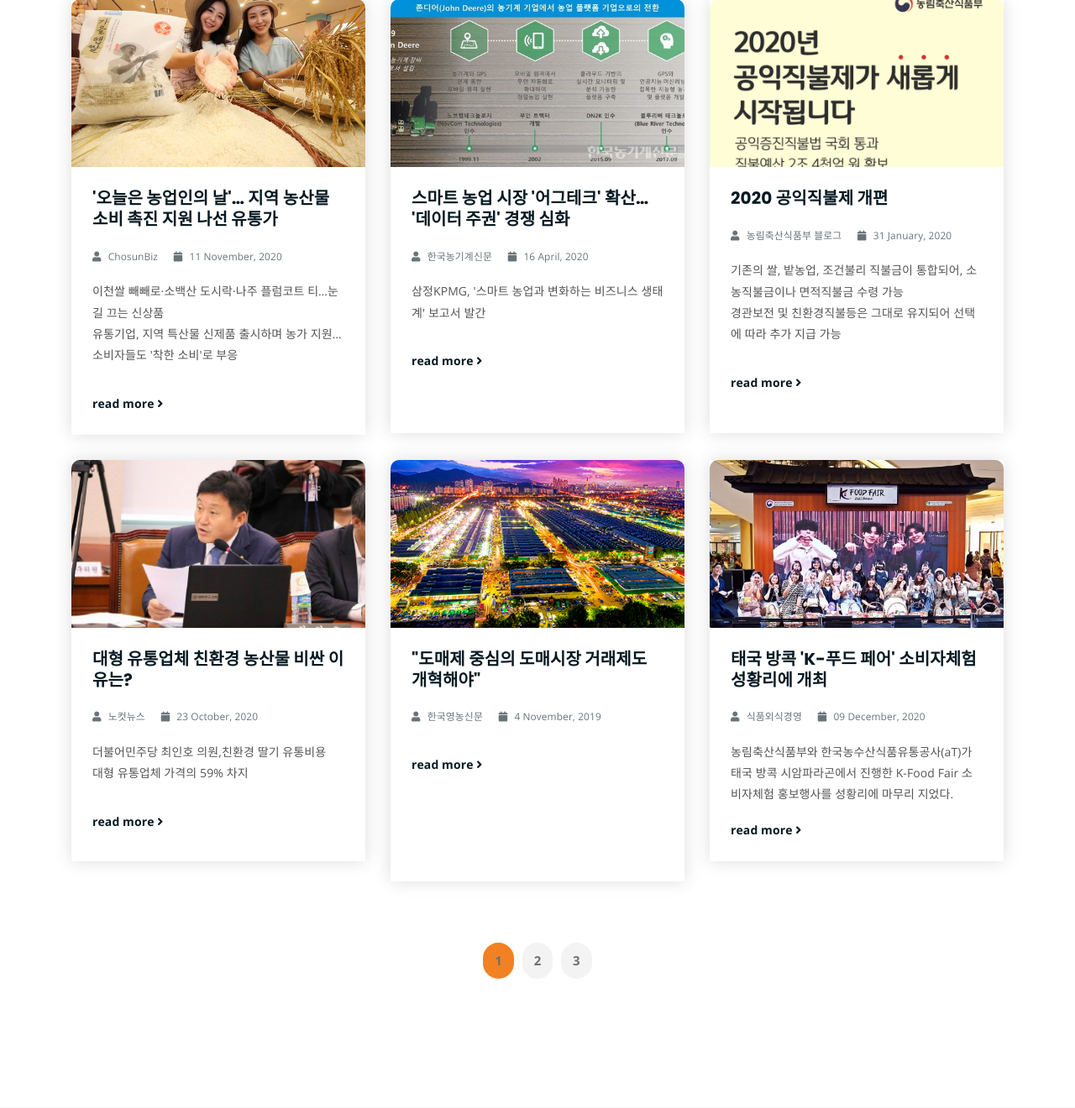
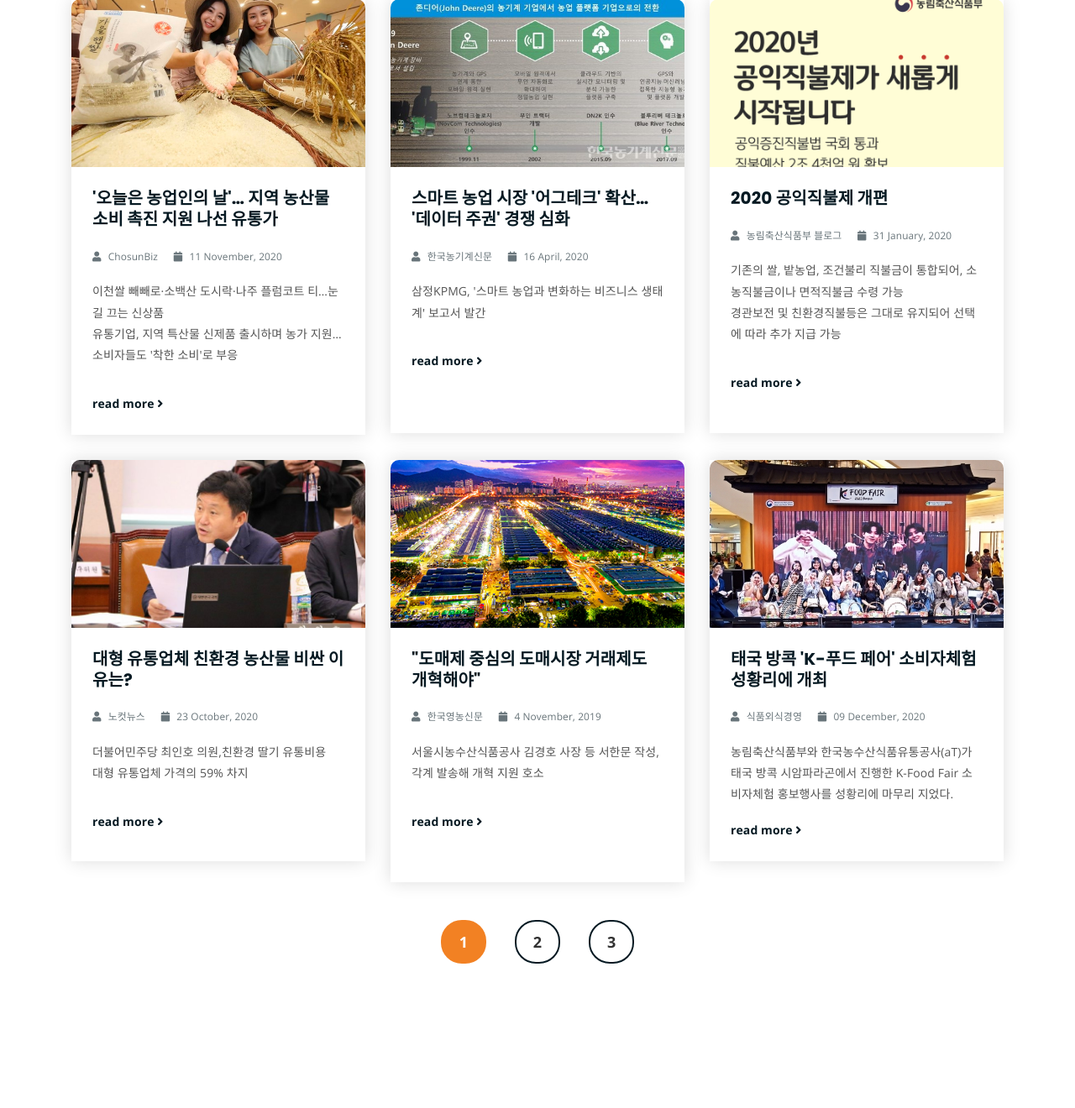
Before and after one commit to sc303030/finalExam02, a Django app: page /djangofinal/news/ in a window 1280 px wide. Shown: the part 602-1922 px from the top of the page at 84% size. Run offline with Django 3.2, Linux system fonts and the light colour scheme; some libraries are stand-ins or nearby versions.

Commit message:
"20.12.09 | mod"

```diff
--- a/djangofinal/finalApp/templates/finalApp/news.html
+++ b/djangofinal/finalApp/templates/finalApp/news.html
@@ -90,8 +90,8 @@
 								<span class="author"><i class="fas fa-user"></i> 한국영농신문</span>
 								<span class="date"><i class="fas fa-calendar"></i> 4 November, 2019</span>
 							</p>
-							<p class="excerpt"서울시농수산식품공사 김경호 사장 등 서한문 작성, 각계 발송해 개혁 지원 호소</p>
-							<a href="http://www.youngnong.co.kr/news/articleView.html?idxno=32339" class="read-more-btn" style="margin-bottom: 102px;" target="_blank">read more <i class="fas fa-angle-right"></i></a>
+							<p class="excerpt">서울시농수산식품공사 김경호 사장 등 서한문 작성, 각계 발송해 개혁 지원 호소</p>
+							<a href="http://www.youngnong.co.kr/news/articleView.html?idxno=32339" class="read-more-btn" style="margin-bottom: 35px;" target="_blank">read more <i class="fas fa-angle-right"></i></a>
 						</div>
 					</div>
 				</div>
@@ -115,11 +115,11 @@
 				<div class="container">
 					<div class="row">
 						<div class="col-lg-12 text-center">
-							<div class="pagination-wrap">
-								<ul id="pagebtn">
-									<li><a  class="active" id="page1">1</a></li>
-									<li><a  id="page2">2</a></li>
-									<li><a  id="page3">3</a></li>
+							<div class="product-filters" >
+								<ul>
+									<li class="active" id="page1">1</li>
+									<li  id="page2">2</li>
+									<li id="page3">3</li>
 								</ul>
 							</div>
 						</div>
@@ -133,10 +133,6 @@
 	<script>
 		$(document).ready(function() {
 			$('#page2').click(function () {
-				$('#pagebtn').empty()
-				$('#pagebtn').html('<li><a  id="page1">' + '1' + '</a></li>'+
-									'<li><a class="active" id="page2">' + '2' + '</a></li>'+
-									'<li><a  id="page3">' + '3' + '</a></li>')
 				$('#page').empty()
 				$('#page').html(
 				'<div class="col-lg-4 col-md-6">'+
@@ -208,10 +204,6 @@
 						'</div></div></div>'
 				)});
 			$('#page3').click(function () {
-					$('#pagebtn').empty()
-					$('#pagebtn').html('<li><a id="page1">' + '1' + '</a></li>'+
-										'<li><a  id="page2">' + '2' + '</a></li>'+
-										'<li><a class="active" id="page3">' + '3' + '</a></li>')
 					$('#page').empty()
 					$('#page').html(
 					'<div class="col-lg-4 col-md-6">'+
@@ -249,7 +241,7 @@
 							'</div></div></div>'+
 					'<div class="col-lg-4 col-md-6">'+
 						'<div class="single-latest-news">'+
-							'<a href="https://zdnet.co.kr/view/?no=20201123120803" target="_blank"><div class="latest-news-bg news-bg-17"></div></a>'+
+							'<a href="https://zdnet.co.kr/view/?no=20201123120803" target="_blank"><div class="latest-news-bg news-bg-16"></div></a>'+
 							'<div class="news-text-box">'+
 								'<h3><a href="https://zdnet.co.kr/view/?no=20201123120803" target="_blank">' + "작물 질병 해충 줄이고 바닷속 쓰레기 수거 AI해커톤 열린다" + '</a></h3>'+
 								'<p class="blog-meta">'+
@@ -260,7 +252,7 @@
 							'</div></div></div>'+
 					'<div class="col-lg-4 col-md-6">'+
 						'<div class="single-latest-news">'+
-							'<a href="https://www.newsro.kr/%EC%A0%84%EB%82%A8-%EB%86%8D%EC%88%98%EC%82%B0%EC%8B%9D%ED%92%88-%EC%95%84%EB%A7%88%EC%A1%B4-%EC%A0%84%EB%82%A8%EB%B8%8C%EB%9E%9C%EB%93%9C%EA%B4%80-%EC%88%98%EC%B6%9C/" target="_blank"><div class="latest-news-bg news-bg-18"></div></a>'+
+							'<a href="https://www.newsro.kr/%EC%A0%84%EB%82%A8-%EB%86%8D%EC%88%98%EC%82%B0%EC%8B%9D%ED%92%88-%EC%95%84%EB%A7%88%EC%A1%B4-%EC%A0%84%EB%82%A8%EB%B8%8C%EB%9E%9C%EB%93%9C%EA%B4%80-%EC%88%98%EC%B6%9C/" target="_blank"><div class="latest-news-bg news-bg-17"></div></a>'+
 							'<div class="news-text-box">'+
 								'<h3><a href="https://www.newsro.kr/%EC%A0%84%EB%82%A8-%EB%86%8D%EC%88%98%EC%82%B0%EC%8B%9D%ED%92%88-%EC%95%84%EB%A7%88%EC%A1%B4-%EC%A0%84%EB%82%A8%EB%B8%8C%EB%9E%9C%EB%93%9C%EA%B4%80-%EC%88%98%EC%B6%9C/" target="_blank">' + "전남 농수산식품 ‘아마존 전남브랜드관’ 수출" + '</a></h3>'+
 								'<p class="blog-meta">'+
@@ -271,7 +263,7 @@
 							'</div></div></div>'+
 					'<div class="col-lg-4 col-md-6">'+
 						'<div class="single-latest-news">'+
-							'<a href="https://www.nongmin.com/news/NEWS/POL/FRM/329229/view" target="_blank"><div class="latest-news-bg news-bg-12"></div></a>'+
+							'<a href="https://www.nongmin.com/news/NEWS/POL/FRM/329229/view" target="_blank"><div class="latest-news-bg news-bg-18"></div></a>'+
 							'<div class="news-text-box">'+
 								'<h3><a href="https://www.nongmin.com/news/NEWS/POL/FRM/329229/view" target="_blank">' + "농·축협 조합원 83% '스마트농업 기술 도입 필요'" + '</a></h3>'+
 								'<p class="blog-meta">'+
```
